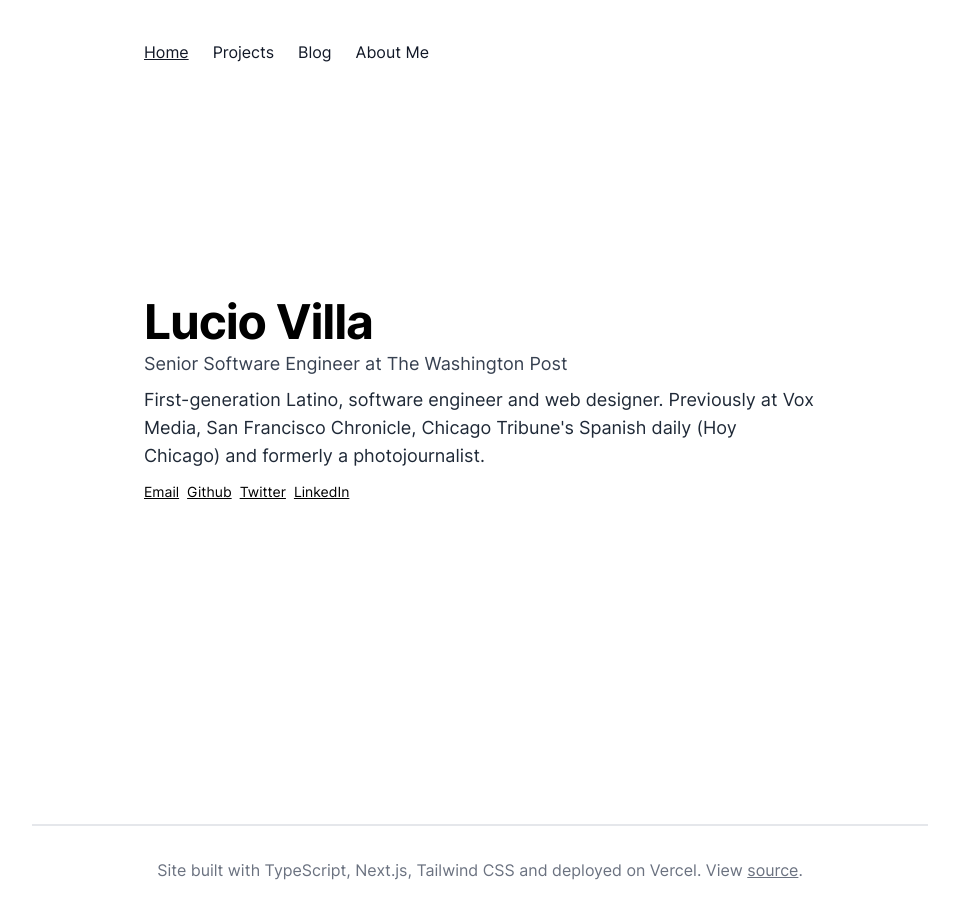
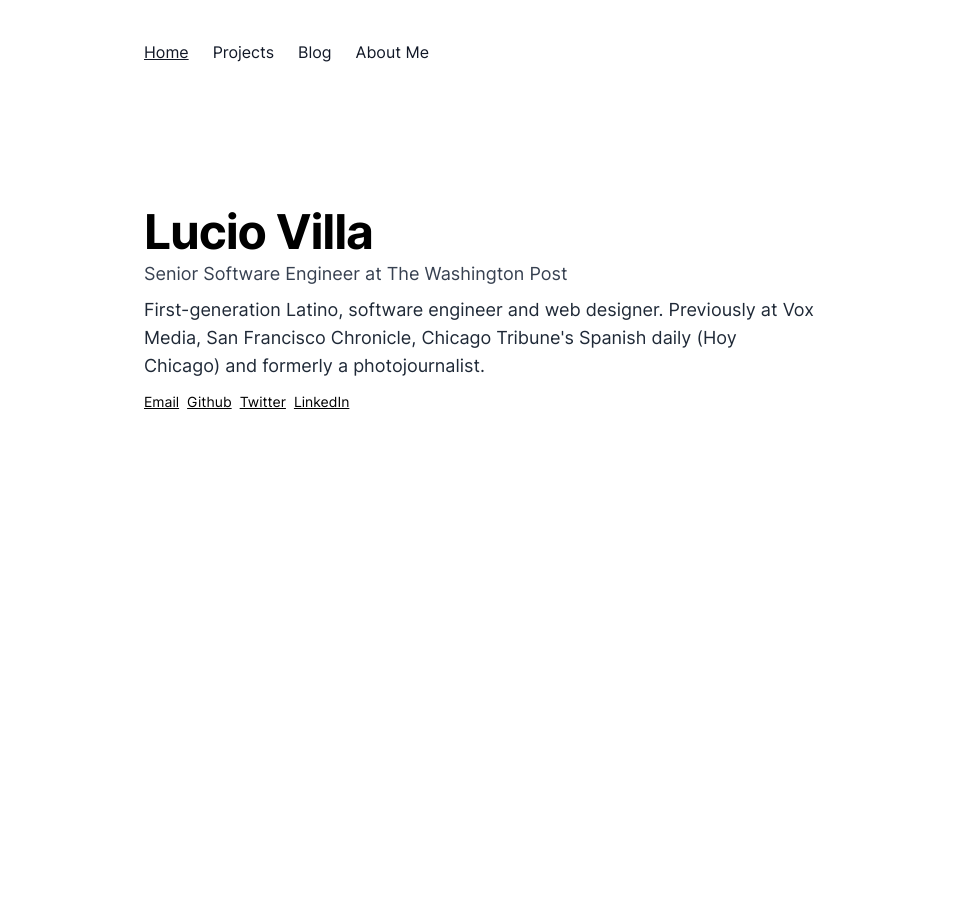
Before and after one commit to luciovilla/luciovilla.com, a Next.js app: page / in a window 1280 px wide. Shown: the top 918 px of the page, without its empty margins (160-1119 px from the left). After the commit the page ends 800 px from the top, so only its background shows below. Built offline with nearby package versions, Linux system fonts and the light colour scheme; no server answers.

Commit message:
move footer

```diff
--- a/app/about-me/page.tsx
+++ b/app/about-me/page.tsx
@@ -5,6 +5,7 @@ import Awards from '@components/Awards'
 import { DOMAIN } from '@lib/globals'
 import { defaultMeta } from '@lib/metadata-defaults'
 import profilePic from '../../public/me.jpg'
+import Footer from '@components/Footer'
 
 export const metadata = {
   title: 'About Me',
@@ -103,6 +104,7 @@ export default function AboutMe() {
         </div>
       </section>
       <Awards />
+      <Footer />
     </>
   )
 }
--- a/app/layout.tsx
+++ b/app/layout.tsx
@@ -3,7 +3,6 @@ import localFont from 'next/font/local'
 
 import './global.css'
 import Nav from '@components/Nav'
-import Footer from '@components/Footer'
 import { defaultMeta } from '@lib/metadata-defaults'
 
 const inter = localFont({
@@ -24,7 +23,6 @@ export default function RootLayout({ children }: { children: React.ReactNode })
         <main id="skip" className="px-8">
           {children}
         </main>
-        <Footer />
       </body>
       <Script src="https://www.googletagmanager.com/gtag/js?id=G-JDMZNFHMVW" />
       <Script id="google-analytics">
--- a/components/Footer.tsx
+++ b/components/Footer.tsx
@@ -1,7 +1,7 @@
 export default function Footer() {
   return (
-    <footer className="mx-auto mb-8 w-full max-w-4xl text-center">
-      <hr className="mb-8 w-full border border-gray-200" />
+    <footer className="mx-auto mb-8 w-full max-w-2xl text-center">
+      <hr className="mb-6 w-full border border-gray-200" />
       <div className="w-full pb-16 text-gray-500">
         Site built with TypeScript, Next.js, Tailwind CSS and deployed on Vercel. View{' '}
         <a
--- a/components/Topper.tsx
+++ b/components/Topper.tsx
@@ -9,7 +9,7 @@ export default function Topper() {
   ]
 
   return (
-    <div className="relative m-auto flex min-h-[90vh] w-full max-w-2xl items-center py-16 md:pb-32">
+    <div className="relative mx-auto mt-10 flex w-full max-w-2xl items-center py-16 md:pb-32">
       <div className="mb-16 flex flex-col items-start justify-center">
         <div className="w-full">
           <h1 className="mb-1 text-3xl font-bold tracking-tight md:text-5xl">Lucio Villa</h1>
```
